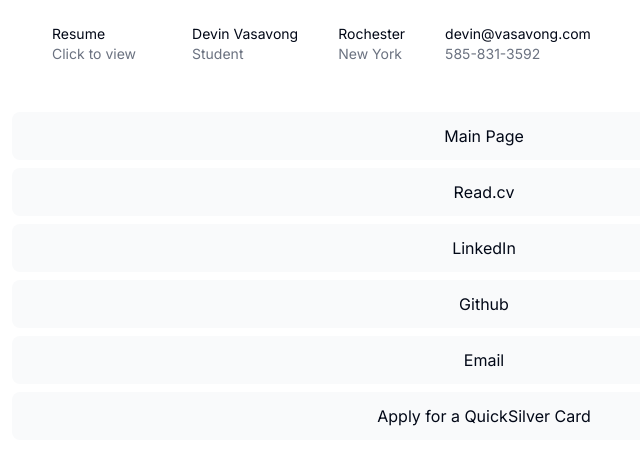
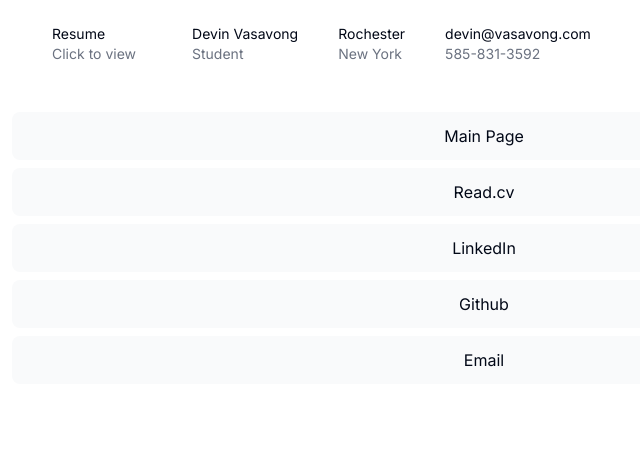
Before and after one commit to devinvasavong/portfolio, a Next.js app: page /links in a window 1280 px wide. Shown: the top 464 px of the page, without its empty margins (156-796 px from the left). Built offline with nearby package versions, Linux system fonts and the light colour scheme.

Commit message:
Remove QuickSilver Card link

```diff
--- a/app/links/page.tsx
+++ b/app/links/page.tsx
@@ -32,7 +32,7 @@ export default function Links() {
                     <Card title="LinkedIn" link="https://linkedin.com/in/devinvasavong" caption="Connect with me" />
                     <Card title="Github" link="https://github.com/devinvasavong" />
                     <Card title="Email" link="mailto:devin@vasavong.com" />
-                    <Card title="Apply for a QuickSilver Card" link="https://i.capitalone.com/JCDXVGjJ4" />
+                    {/* <Card title="Apply for a QuickSilver Card" link="https://i.capitalone.com/JCDXVGjJ4" /> */}
                 </div>
             </div>
         </div>
```
